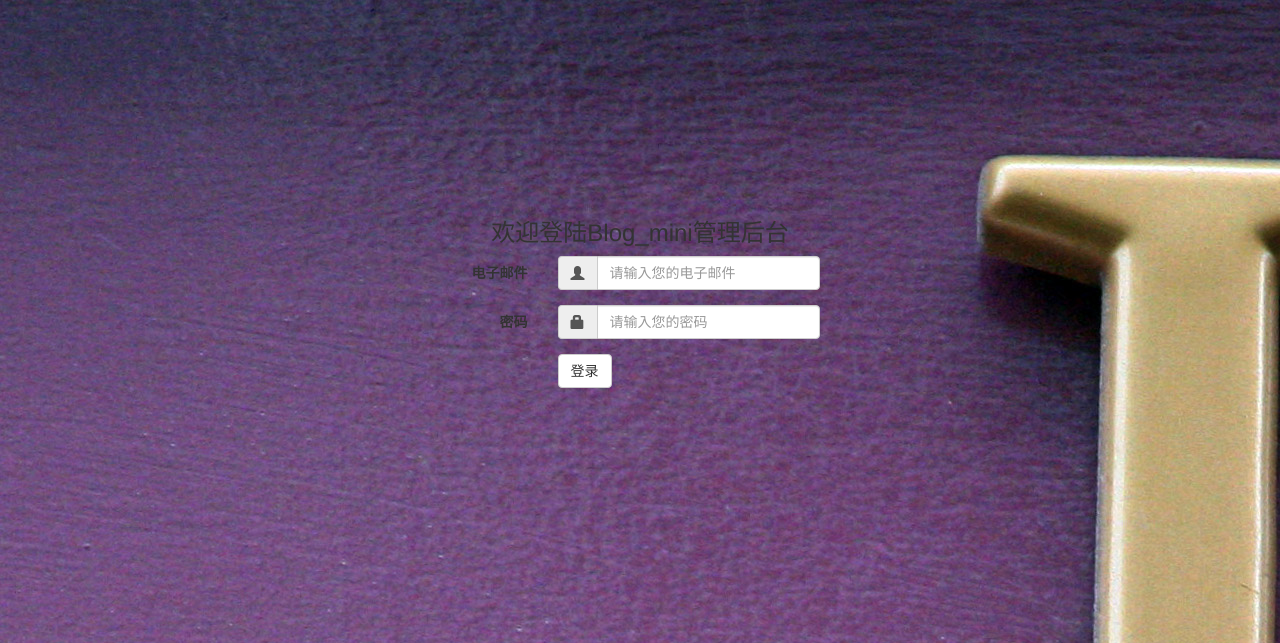
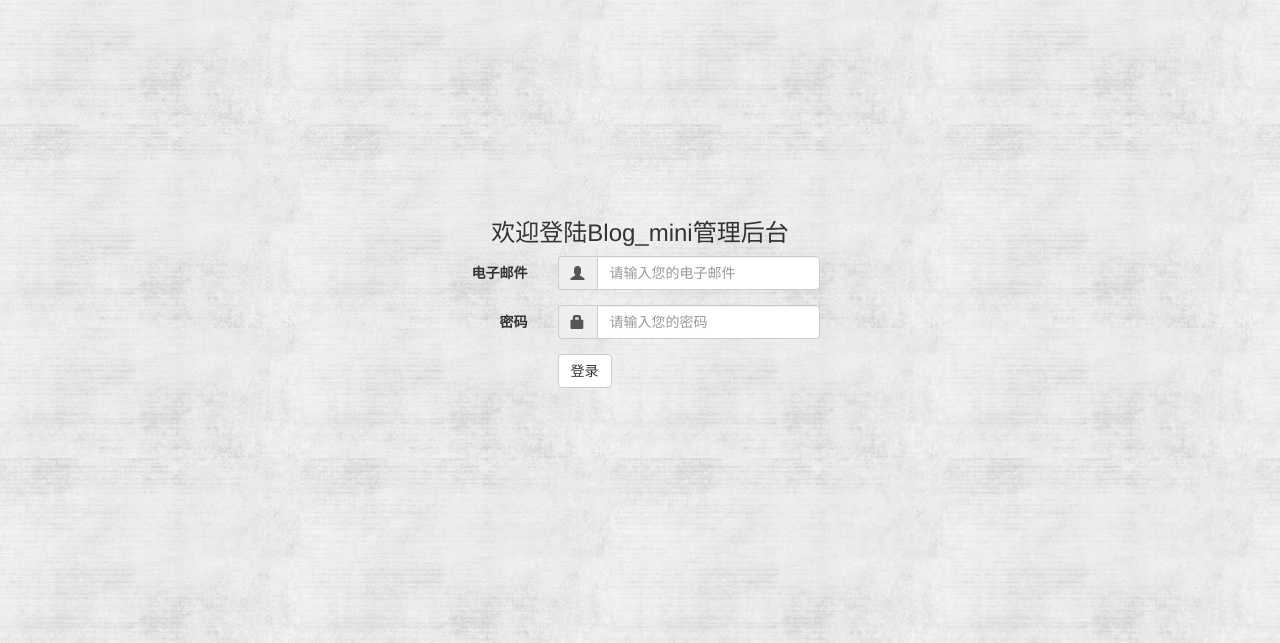
Before and after one commit to jazpenn/flask-blog, a Flask app: page /auth/login in a window 1280 px wide. Shown: the top 643 px of the page. Run offline with Flask 2, Linux system fonts and the light colour scheme; data that the repository does not hold is empty; some libraries are stand-ins or nearby versions.

Commit message:
icon and background --201610291850

```diff
--- a/blog/static/css/common.css
+++ b/blog/static/css/common.css
@@ -1,7 +1,7 @@
 /*CSS For common appearance*/
 body {
     /*background: #F0F0F0;*/
-    background: url('../images/logo1.jpg');
+    background: url('../images/background.jpg');
 }
 .blog-title a:link {
     text-decoration: none;
--- a/blog/templates/base.html
+++ b/blog/templates/base.html
@@ -4,8 +4,7 @@
     <meta name="viewport" content="width=device-width, initial-scale=1.0">
     <meta charset="UTF-8">
     <meta name="csrf-token" content="{{ csrf_token() }}"/>
-    <link rel="icon" href="{{ url_for('static', filename='images/logo1.jpg') }}">
-	<link rel="image_src" type="image/jpeg" href="{{ url_for('static', filename='images/logo1.jpg') }}">
+    <link rel="shortcut icon" type="image/x-icon" href="{{ url_for('static', filename='images/logo1.jpg') }}" media="screen" />
     <title>
         {% block title %}
         {{ BlogInfo.query.first().title }}
```
